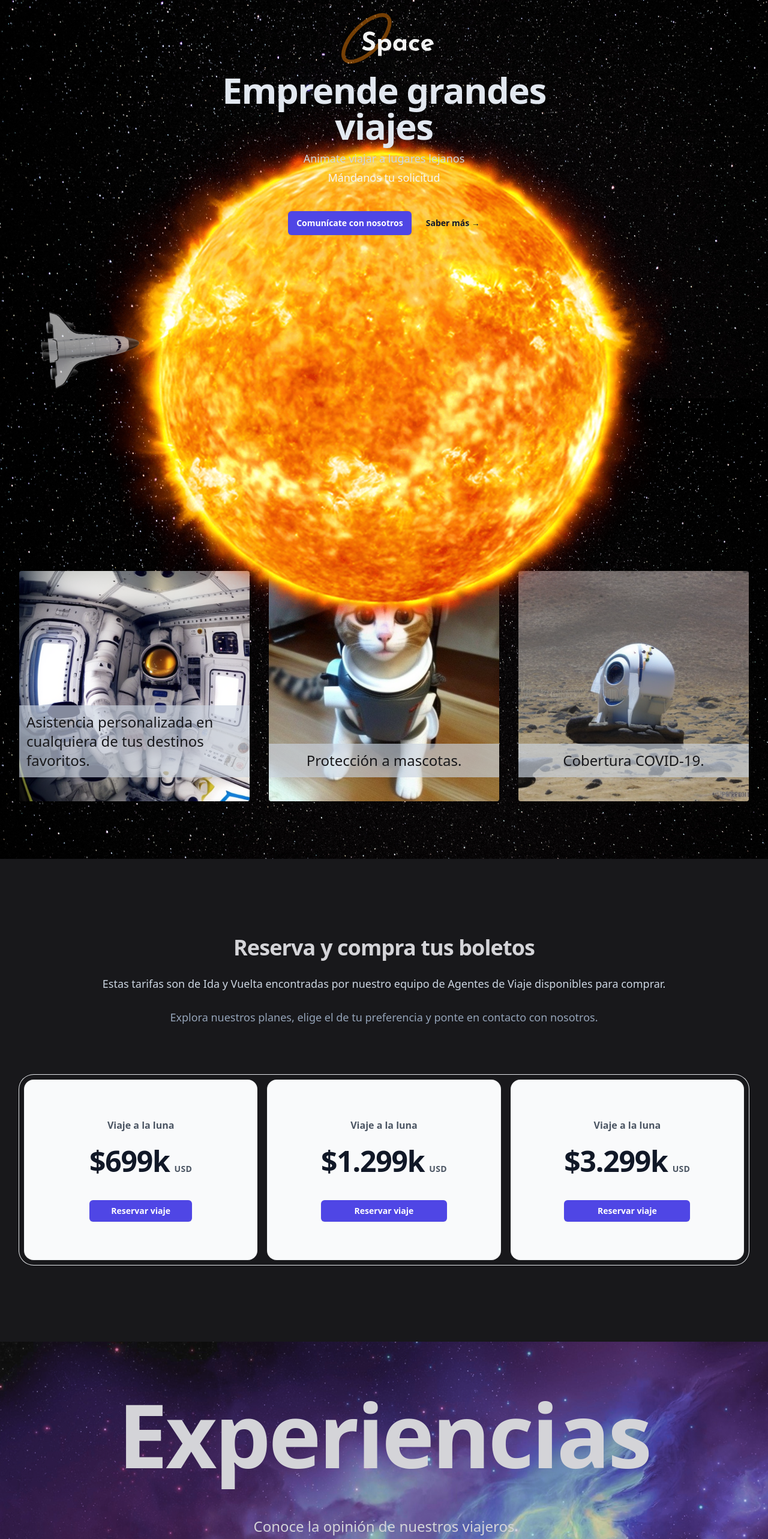
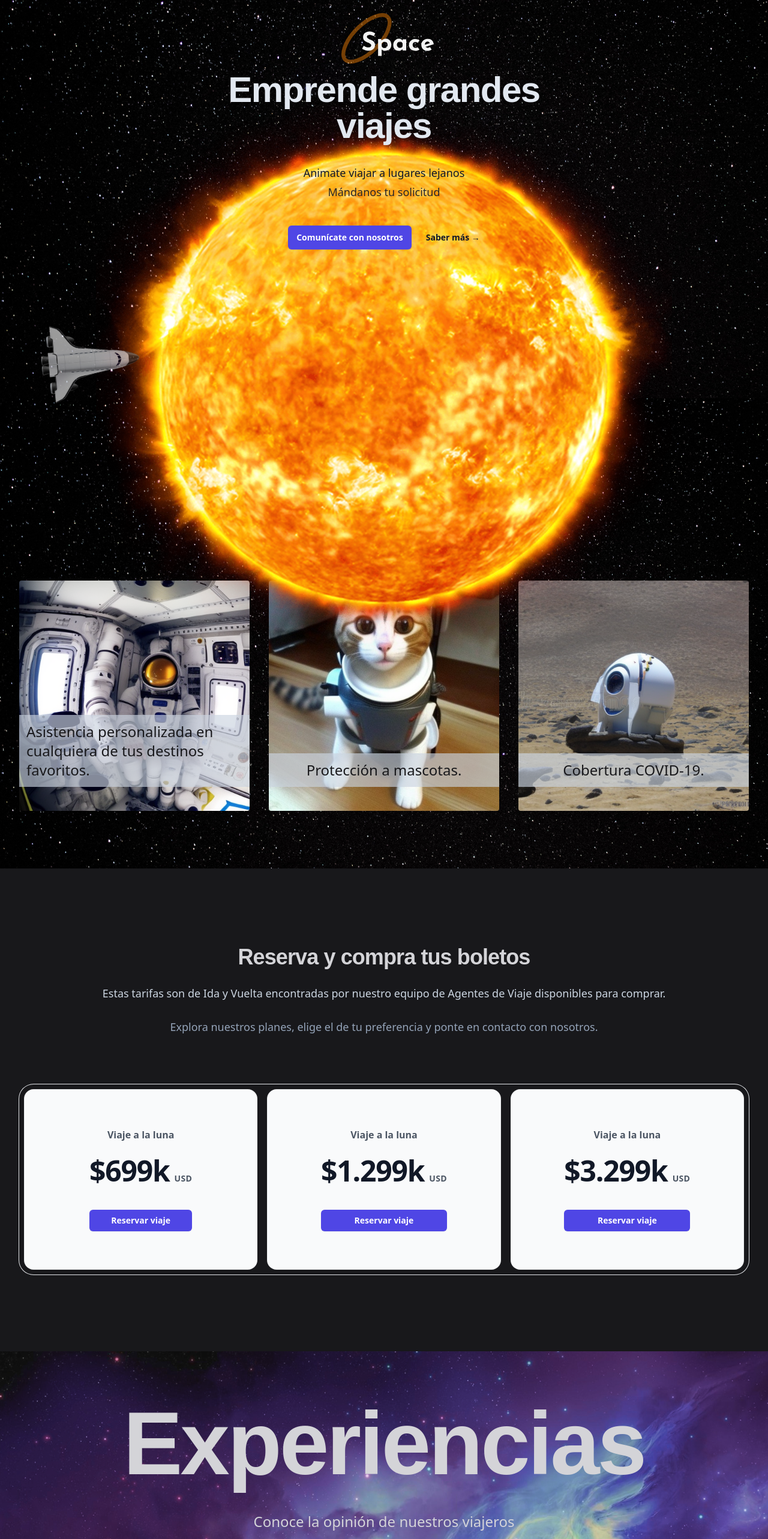
Before and after one commit to Aderauwu04/Space, a React (Vite) app: page / in a window 1280 px wide. Shown: the part 200-2766 px from the top of the page at 60% size. Built offline with nearby package versions, Linux system fonts and the light colour scheme.

Commit message:
pequeño ajuste de responsive

```diff
--- a/src/assets/app.css
+++ b/src/assets/app.css
@@ -1,7 +1,11 @@
 @tailwind base;
 @tailwind components;
 @tailwind utilities;
+@import url('https://fonts.googleapis.com/css2?family=Josefin+Sans:wght@300&display=swap');
 
+h1, h2, h3, .text-josefin-sans {
+  font-family: 'Josefin Sans', sans-serif;
+}
 .bg-image {
   background-image: url('/src/images/wallpaper.jpg');
   background-attachment: fixed;
--- a/src/components/Experiencias.jsx
+++ b/src/components/Experiencias.jsx
@@ -6,7 +6,7 @@ export default function Experiencias() {
 			<h3 className="text-center font-bold tracking-tight text-zinc-300 text-3xl text-5xl md:text-8xl lg:text-[9.25rem]">
 				Experiencias
 			</h3>
-			<p className="text-2xl bold text-center text-zinc-300 mt-4 md:mt-4 lg:my-10 xl:mt-16">
+			<p className="text-2xl bold text-center text-zinc-300 mt-4 md:mt-4 lg:my-10 xl:mt-15">
 				Conoce la opinión de nuestros viajeros
 			</p>
 			<div className="mx-auto grid max-w-2xl grid-cols-1 items-center gap-y-16 gap-x-7 md:max-w-[90rem] xl:grid-cols-3 py-24 px-4 pt-1 sm:px-6 lg:px-8">
--- a/src/components/Footer.jsx
+++ b/src/components/Footer.jsx
@@ -59,7 +59,7 @@ export default function Footer() {
 				<div className="mx-auto w-[15rem] lg:mx-0">
 					<img src="/space.svg" className="w-auto" />
 				</div>
-				<div className="mx-auto mt-10 max-w-2xl lg:mx-0 lg:max-w-none">
+				<div className="mx-auto mt-10 max-w-2xl lg:mx-0 lg:max-w-none text-josefin-sans">
 					<dl>
 						{footerLinks.map((footerLink) => (
 							<dt
--- a/src/components/Inicio.jsx
+++ b/src/components/Inicio.jsx
@@ -12,7 +12,6 @@ export default function Inicio() {
 			logoState(true)
 		} else {
 			logoState(false)
-
     }
 	}
 	document.addEventListener("scroll", scroll);
@@ -43,9 +42,9 @@ export default function Inicio() {
 							<h1 className="text-4xl font-bold tracking-tight text-slate-200 sm:text-6xl">
 								Emprende grandes viajes
 							</h1>
-							<p className="text-center mt-2 text-lg leading-8 text-slate-300">
+							<p className="text-center mt-2 md:mt-8 text-lg leading-8 text-slate-300 md:text-slate-900">
 								Animate viajar a lugares lejanos
-								<span className="block text-zinc-100 bold">Mándanos tu solicitud</span>
+								<span className="block text-zinc-100 md:text-zinc-800 bold">Mándanos tu solicitud</span>
 							</p>
 							<div className="mt-10 flex flex-col md:flex-row gap-y-7 items-center justify-center gap-x-6">
 								<LinkScroll
--- a/src/components/Nosotros.jsx
+++ b/src/components/Nosotros.jsx
@@ -2,8 +2,8 @@ import { nosotros } from "../constantes/constantes";
 
 export default function Nosotros() {
 	return (
-		<div className="z-[-1] relative md:pt-20 bg-image" id="Nosotros">
-			<dl className="grid grid-cols-1 gap-x-6 gap-y-10 sm:grid-cols-3 sm:gap-y-16 lg:gap-x-8 md:mt-28 lg:mx-auto md:max-w-[90rem] pb-10 lg:py-24 px-4 sm:px-6 lg:px-8">
+		<div className="z-[-1] relative md:pt-32 bg-image" id="Nosotros">
+			<dl className="grid grid-cols-1 gap-x-6 gap-y-10 sm:grid-cols-3 lg:gap-x-8 md:mt-40 lg:mt-20 lg:mx-auto md:max-w-[90rem] pb-10 lg:py-24 px-4 sm:px-6 lg:px-8">
 				{nosotros.map((dato) => (
 					<div key={dato.id} className="relative">
 						<img src={dato.src} className="rounded"/>
--- a/src/components/Planes.jsx
+++ b/src/components/Planes.jsx
@@ -19,8 +19,8 @@ export default function PlanesVistaPrevia() {
 					</p>
 				</div>
 				{planes.map((plan) => (
-					<div className="mx-auto mt-16 max-w-2xl rounded-3xl ring-1 ring-gray-200 sm:mt-20 lg:mx-0 lg:flex lg:max-w-none" key={plan.id}>
-						<div className="p-8 sm:p-10 lg:flex-auto" key={plan.titulo}>
+					<div className="mx-auto mt-16 md:max-w-2xl rounded-3xl md:ring-1 ring-gray-200 sm:mt-20 lg:mx-0 lg:flex lg:max-w-none items-center" key={plan.id}>
+						<div className="sm:p-10 lg:flex-auto" key={plan.titulo}>
 							<h3 className="text-2xl font-bold tracking-tight text-zinc-300">
 								{plan.titulo}
 							</h3>
@@ -46,7 +46,7 @@ export default function PlanesVistaPrevia() {
 								))}
 							</ul>
 						</div>
-						<div className="-mt-2 p-2 lg:mt-0 lg:w-full lg:max-w-md lg:flex-shrink-0">
+						<div className="mt-2 p-2 lg:mt-0 lg:w-full lg:max-w-md lg:flex-shrink-0">
 							<div className="rounded-2xl bg-gray-50 py-10 text-center ring-1 ring-inset ring-gray-900/5 lg:flex lg:flex-col lg:justify-center lg:py-16">
 								<div className="mx-auto max-w-xs px-8">
 									<p className="text-base font-semibold text-gray-600">Paga Ahora</p>
--- a/src/constantes/constantes.js
+++ b/src/constantes/constantes.js
@@ -36,7 +36,7 @@ const planes = [
 	{
 		id: "3",
 		titulo: "Viaje a Venus",
-		descripcion: "Ni",
+		descripcion: "Es el planeta más cálido del sistema solar ¡animate a conocerlo!",
 		precio: "$3.299k",
 		unidad: "USD",
 		caracteristicas: [
```
